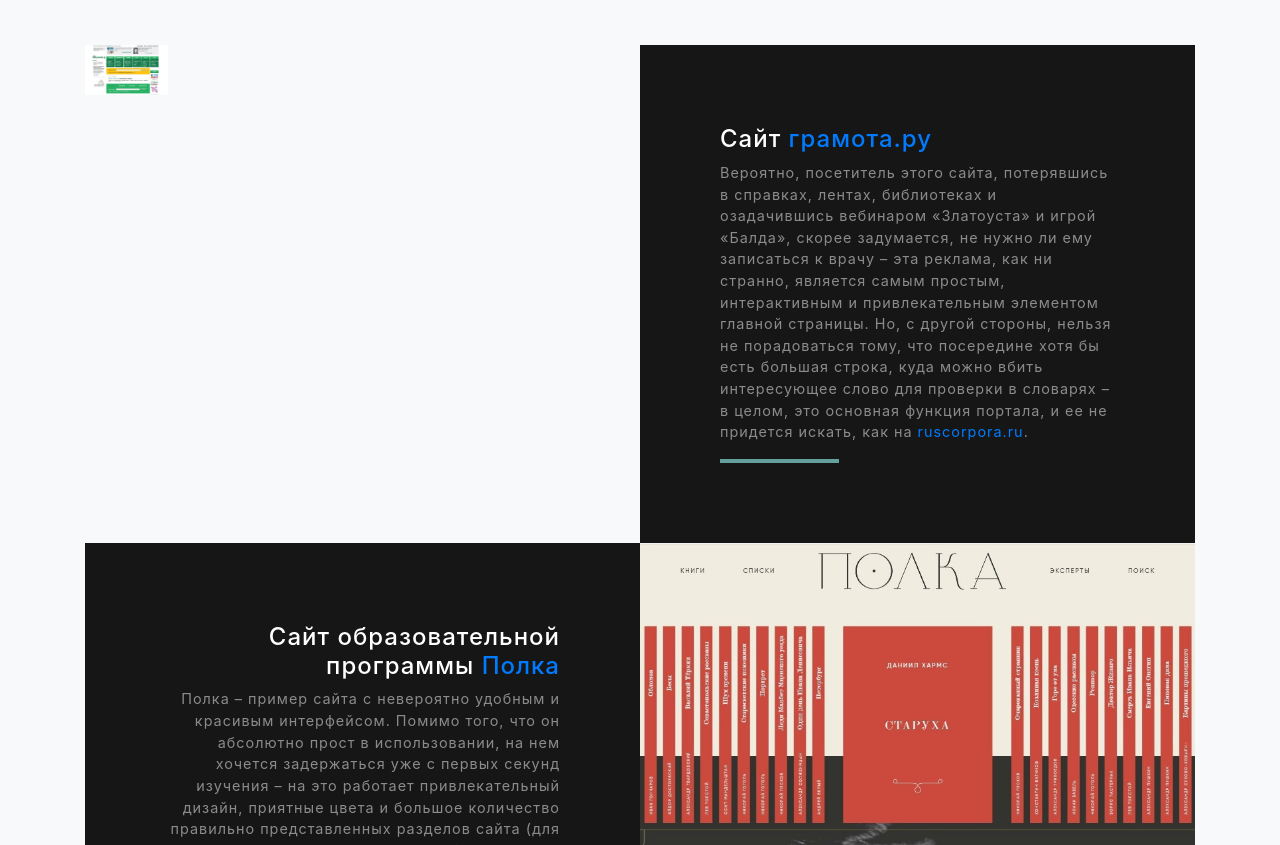
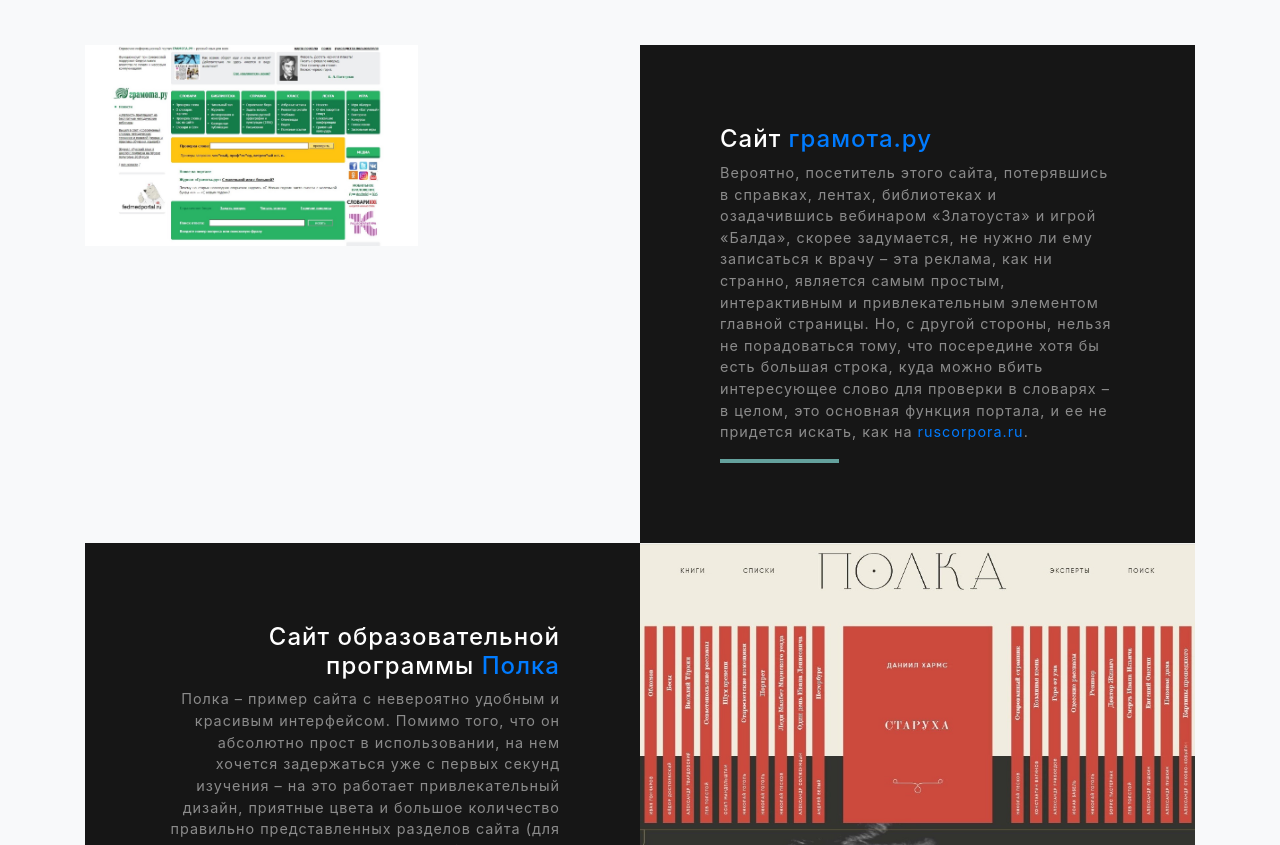
Before and after one commit to verasayapina/sayvera, a website with bundled scripts: page index.html in a window 1280 px wide. Shown: the part 2460-3305 px from the top of the page. Built offline with nearby package versions, Linux system fonts and the light colour scheme.

Commit message:
Update index.html

```diff
--- a/index.html
+++ b/index.html
@@ -94,7 +94,7 @@
         <!-- Project One Row -->
         <div class="row justify-content-center no-gutters mb-5 mb-lg-0">
           <div class="col-lg-6">
-            <img class="img-fluid" width="15%" src="img/gramota.jpg" alt="">
+            <img class="img-fluid" width="60%" src="img/gramota.jpg" alt="">
           </div>
           <div class="col-lg-6">
             <div class="bg-black text-center h-100 project">
```
